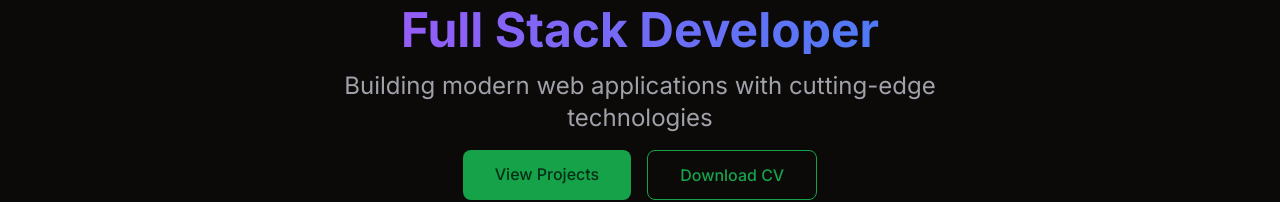
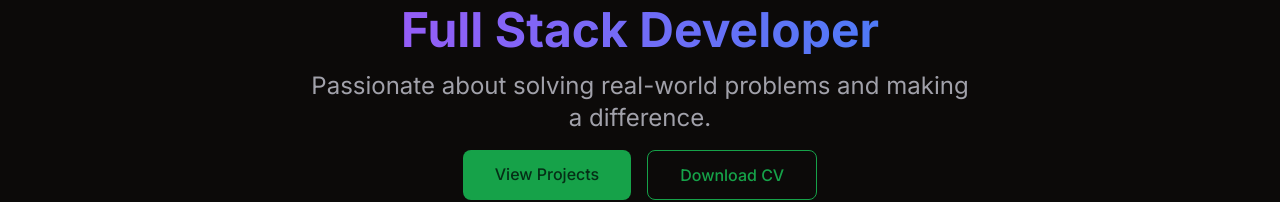
Before and after one commit to Jonas-Zacho-Poulsen/web-portfolio, a Next.js app: page / in a window 1280 px wide. Shown: the part 245-447 px from the top of the page. Built offline with nearby package versions, Linux system fonts and the light colour scheme; no server answers.

Commit message:
update hero text

```diff
--- a/src/components/sections/hero.tsx
+++ b/src/components/sections/hero.tsx
@@ -20,8 +20,7 @@ export function Hero() {
           Full Stack Developer
         </h2>
         <p className="text-xl sm:text-2xl text-muted-foreground max-w-2xl mx-auto">
-          Building modern web applications with cutting-edge technologies
-        </p>
+        Passionate about solving real-world problems and making a difference. </p>
 
         <div className="flex flex-wrap gap-4 justify-center">
           <motion.a
```
